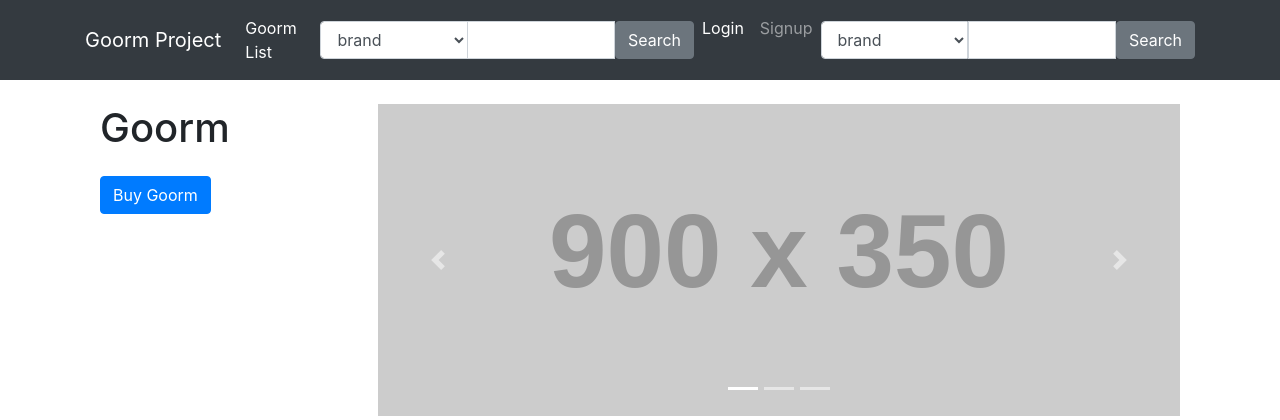
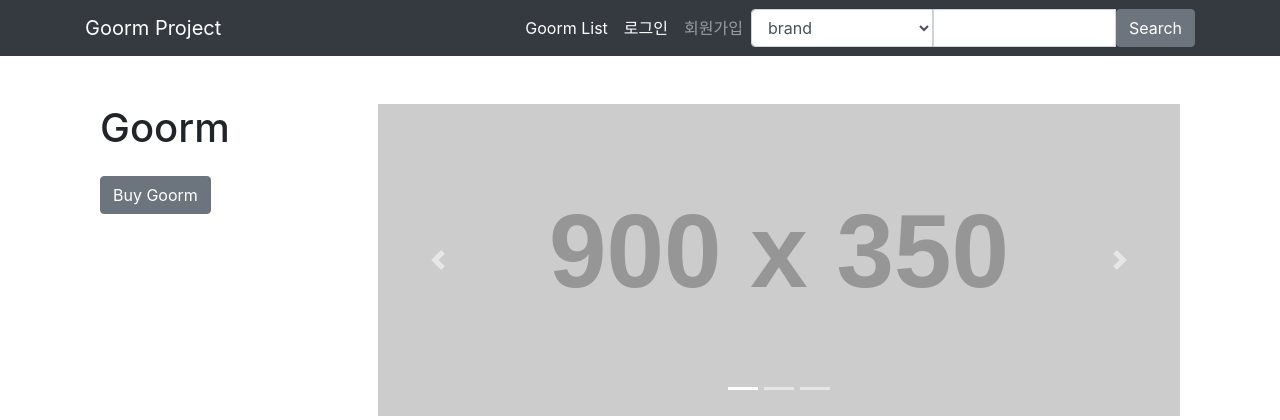
Before and after one commit to labiss96/django-goorm, a Django app: page / in a window 1280 px wide. Shown: the top 420 px of the page. Run offline with Django 3.2, Linux system fonts and the light colour scheme; grey boxes labelled with a size stand in for pictures from a placeholder-image service; data that the repository does not hold is empty; some libraries are stand-ins or nearby versions.

Commit message:
글자 색깔입히기

```diff
--- a/Goorm_Project/templates/base.html
+++ b/Goorm_Project/templates/base.html
@@ -33,7 +33,7 @@
           <!--담배기능 리스트 작업-->
 
           <li class="nav-item active">
-            <a class="nav-link" href="{% url 'goorm:goormlist' %}">Goorm List
+            <a class="nav-link " href="{% url 'goorm:goormlist' %}">Goorm List
               <span class="sr-only">(current)</span>
             </a>
           </li>
@@ -50,35 +50,25 @@
 
 
           <!-- 네비바 검색기능 -->
-          <form class="form-inline" action="{% url 'goorm:search'%}" method="get">
-            <div class="input-group">
-                <select name="fd_name" id="" class="form-control">
-                    <option value="brand">brand</option>
-                    <option value="name">name</option>
-                </select>
-                <input type="text" class="form-control" name='q'>
-                <button class="btn btn-secondary" type="submit">Search</button>
-            </div>
-        </form>
-          <!-- 네비바 검색기능 -->
+
 
           <!--로그인 기능 네브바-->
           {% if not user.is_authenticated %}
           <li class="nav-item active">
-            <a class="nav-link" href="{% url 'accounts:login' %}">Login
+            <a class="nav-link" href="{% url 'accounts:login' %}">로그인
               <span class="sr-only">(current)</span>
             </a>
           </li>
 
           <li class="nav-item">
-            <a class="nav-link" href="{% url 'accounts:signup' %}">Signup</a>
+            <a class="nav-link" href="{% url 'accounts:signup' %}">회원가입</a>
           </li>
           {% else %}
 
           <li class="nav-item">
             <form id="logout" method="POST" action="{% url 'accounts:logout' %}" class="nav-link">
               {% csrf_token %}
-              <input type="submit" value="Logout">
+              <input type="submit" class="btn btn-secondary" value="Logout">
             </form>
           </li>
 
@@ -127,13 +117,13 @@
   <script src="{% static './vendor/jquery/jquery.min.js' %}"></script>
   <script src="{% static './vendor/bootstrap/js/bootstrap.bundle.min.js' %}"></script>
   <script>
-    $(document).ready(function() {
-    // executes when HTML-Document is loaded and DOM is ready
-    // console.log("document is ready");
+    $(document).ready(function () {
+      // executes when HTML-Document is loaded and DOM is ready
+      // console.log("document is ready");
 
-    $(".card_hover").hover( function() {
+      $(".card_hover").hover(function () {
         $(this).addClass('shadow').css('cursor', 'pointer');
-      }, function() {
+      }, function () {
         $(this).removeClass('shadow');
       });
     });
@@ -148,6 +138,7 @@
     padding-top: 80px;
     box-sizing: border-box;
   }
+
   .card:hover {
     text-decoration: none;
   }
--- a/accounts/templates/accounts/mypage.html
+++ b/accounts/templates/accounts/mypage.html
@@ -8,10 +8,10 @@
     <p>성별 : {{mypage_info.sex }}</p>
     <p>흡연시작년도 : {{mypage_info.start_year}}</p>
 
-    <p><a href="{% url 'accounts:edit' mypage_info.username %}">회원정보 수정하기</a>
+    <p><a class="p-10 text-muted" href="{% url 'accounts:edit' mypage_info.username %}">회원정보 수정하기</a>
     </p>
 </div>
-<div>
+<div class="p-2 text-muted">
     구입한 담배 리스트 :
     {% for dam in log%}
     {{dam.product}} {{dam.date}}
--- a/goorm/templates/goorm/brand_detail.html
+++ b/goorm/templates/goorm/brand_detail.html
@@ -12,7 +12,7 @@
                     style='width:350px; height: 200px; display:block; margin:10px; text-align: center;' alt=""></a>
             <div class="card-body">
                 <h4 class="card-title">
-                    <a href="{% url 'goorm:detail' tobacco.id %}">
+                    <a href="{% url 'goorm:detail' tobacco.id %}" class="p-2 text-muted">
                         <h1>{{tobacco.name}}</h1>
                     </a>
                 </h4>
--- a/main/templates/home.html
+++ b/main/templates/home.html
@@ -11,7 +11,7 @@
         <h1 class="my-4">Goorm</h1>
 
         <!-- Button trigger modal -->
-        <button type="button" class="btn btn-primary" data-toggle="modal" data-target="#exampleModalCenter">
+        <button type="button" class="btn btn-secondary" data-toggle="modal" data-target="#exampleModalCenter">
           Buy Goorm
         </button>
 
@@ -19,8 +19,8 @@
         <div class="modal fade" id="exampleModalCenter" tabindex="-1" role="dialog" aria-labelledby="exampleModalCenterTitle" aria-hidden="true">
           <div class="modal-dialog modal-dialog-centered" role="document">
             <div class="modal-content">
-              <div class="modal-header">
-                <h5 class="modal-title" id="exampleModalCenterTitle">Buy Goorm</h5>
+              <div class="modal-header" class="btn btn-Dark">
+                <h5 class="modal-title" id="exampleModalCenterTitle" class="btn btn-Dark">Buy Goorm</h5>
                 <button type="button" class="close" data-dismiss="modal" aria-label="Close">
                   <span aria-hidden="true">&times;</span>
                 </button>
@@ -58,10 +58,10 @@
         <!-- End Modal -->
 
         <br><br>
-
+        <!-- 옆에 브랜드 나오는 창임 -->
         <div class="list-group">
           {% for brand in brands %}
-          <a href="{% url 'goorm:brand_filter' brand.id %}" class="list-group-item">{{brand}}</a>
+          <a class="p-2 text-muted" href="{% url 'goorm:brand_filter' brand.id %}" class="list-group-item" >{{brand}}</a>
           {% endfor %}
         </div>
 
@@ -96,15 +96,15 @@
             <span class="sr-only">Next</span>
           </a>
         </div>
-
+<!-- 여기는 이제 카드 형식으로 담배 보여주는곳임 -->
         <div class="row">
           {% for grm in best_grms %}
             <div class="col-lg-4 col-md-6 mb-4">
               <div class="card card_hover h-100">
                 <a href="#" style="height: 100%; display: flex; justify-content:center; align-items:center;"><img class="card-img-top" src="{{grm.img.url}}" alt=""></a>
-                <div class="card-body">
+                <div class="card-body"  >
                   <h4 class="card-title">
-                    <a class="stretched-link" href="{% url 'goorm:detail' grm.id %}">{{grm.brand}} {{grm.name}}</a>
+                    <a class="text-muted" class="stretched-link" href="{% url 'goorm:detail' grm.id %}" >{{grm.brand}} {{grm.name}}</a>
                   </h4>
                   <h5>{{grm.price}}</h5>
                   <p class="card-text"></p>
```
Also changed, not shown: accounts/templates/accounts/login.html (+6 -4 lines), accounts/templates/accounts/signup.html (+6 -4 lines), goorm/templates/goorm/detail.html (+15 -5 lines), goorm/templates/goorm/list.html (+6 -6 lines).
